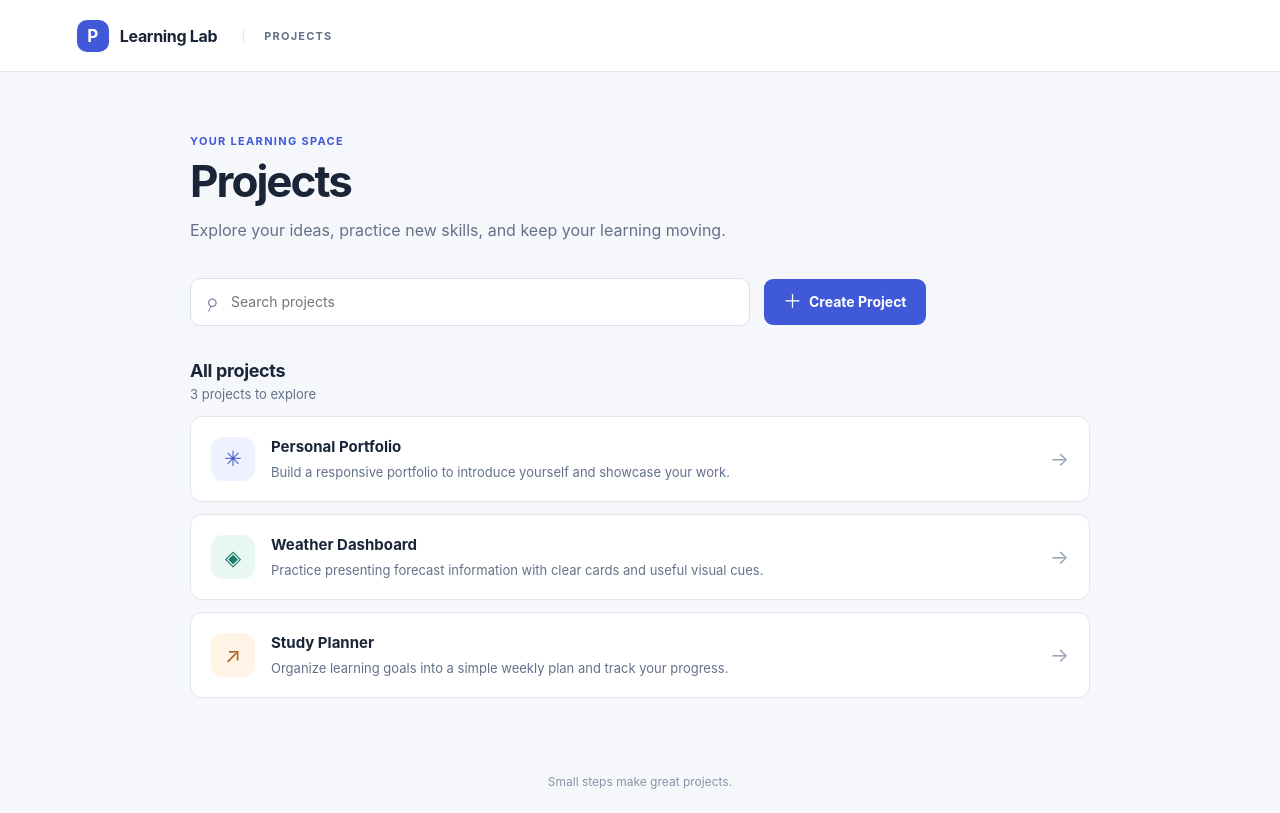
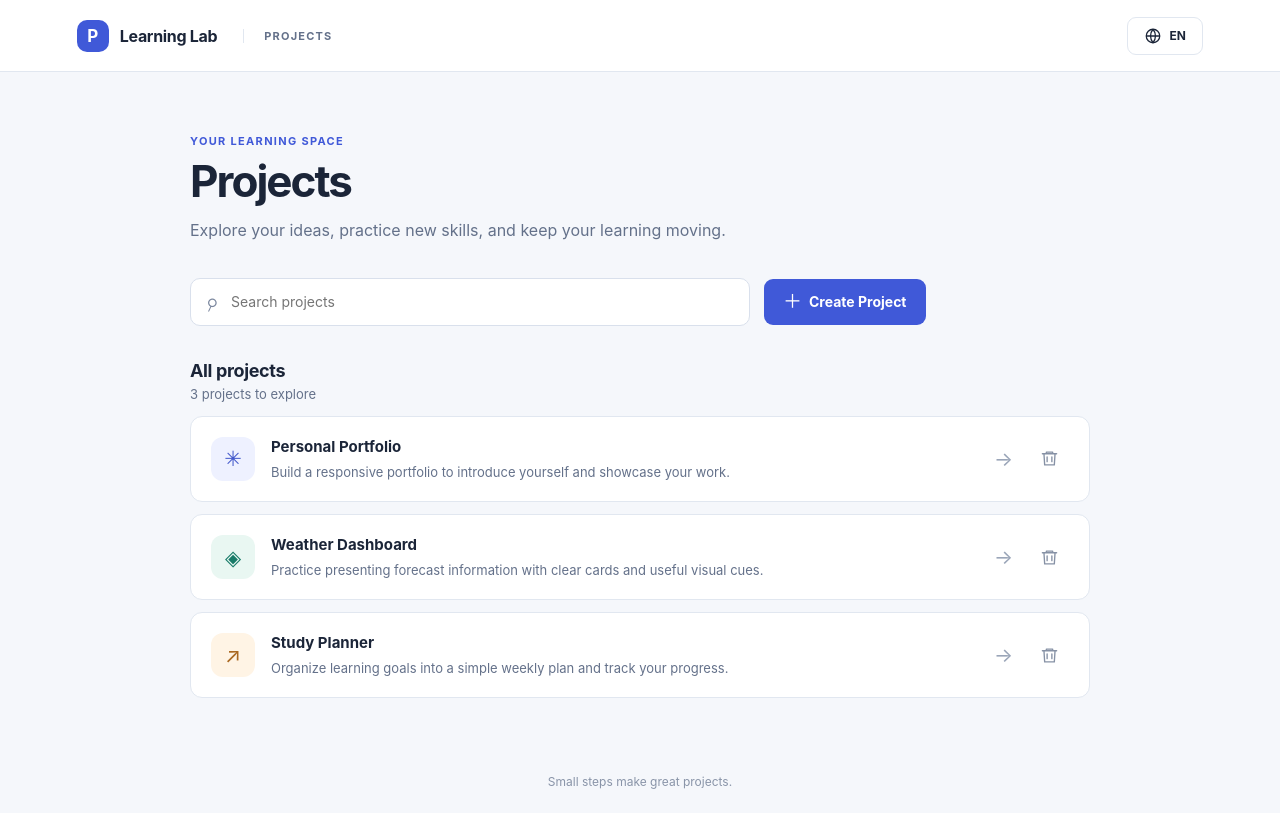
Before and after one commit to Alexim71/projects-codex-test, a React (Vite) app: page / in a window 1280 px wide. Built offline with nearby package versions, Linux system fonts and the light colour scheme.

Commit message:
Add project deletion, language toggle, and detail pages
* Add project details and language switching

* Style project detail and delete controls

```diff
--- a/src/pages/ProjectsPage.css
+++ b/src/pages/ProjectsPage.css
@@ -1,5 +1,8 @@
 .projects-page { min-height: 100vh; display: flex; flex-direction: column; }
 .page-header { height: 72px; padding: 0 clamp(20px, 6vw, 88px); display: flex; align-items: center; gap: 11px; border-bottom: 1px solid var(--line); background: var(--surface); }
+.language-toggle { width: 76px; min-height: 38px; display: inline-flex; align-items: center; justify-content: center; gap: 7px; margin-left: auto; border: 1px solid var(--line); border-radius: 9px; color: var(--ink); background: var(--surface); font-size: 12px; font-weight: 700; }
+.language-toggle:hover { border-color: #c9d2e2; background: #f7f8fb; }
+.language-toggle svg { width: 18px; height: 18px; }
 .brand-mark { width: 32px; height: 32px; display: grid; place-items: center; border-radius: 10px; color: #fff; background: var(--accent); font-size: 17px; font-weight: 750; }
 .brand-name { color: var(--ink); font-weight: 700; letter-spacing: -.02em; }
 .header-label { margin-left: 15px; padding-left: 20px; border-left: 1px solid var(--line); color: var(--muted); font-size: 11px; font-weight: 700; letter-spacing: .11em; }
@@ -41,13 +44,25 @@
 .project-list { display: grid; gap: 12px; margin: 0; padding: 0; list-style: none; }
 .project-card { min-width: 0; display: flex; align-items: center; gap: 16px; padding: 19px 20px; border: 1px solid var(--line); border-radius: 12px; background: var(--surface); transition: border-color .16s ease, box-shadow .16s ease, transform .16s ease; }
 .project-card:hover { transform: translateY(-1px); border-color: #c9d2e2; box-shadow: 0 8px 20px rgb(34 51 84 / 5%); }
+.project-card-link { min-width: 0; flex: 1; display: flex; align-items: center; gap: 16px; padding: 0; border: 0; color: inherit; text-align: left; background: transparent; cursor: pointer; }
+.project-card-link:focus-visible { border-radius: 8px; outline: 3px solid rgb(64 89 216 / 30%); outline-offset: 4px; }
 .project-symbol { width: 44px; height: 44px; flex: 0 0 44px; display: grid; place-items: center; border-radius: 12px; color: #4359cb; background: #eef1ff; font-size: 21px; }
 .symbol-1 { color: #187b68; background: #e9f7f2; }
 .symbol-2 { color: #aa6821; background: #fff4e5; }
 .project-details { min-width: 0; flex: 1; }
-.project-details h3 { margin: 0 0 5px; color: var(--ink); font-size: 15px; line-height: 1.4; overflow-wrap: anywhere; }
-.project-details p { margin: 0; color: var(--muted); font-size: 13px; line-height: 1.55; overflow-wrap: anywhere; }
+.project-title { display: block; margin: 0 0 5px; color: var(--ink); font-size: 15px; font-weight: 700; line-height: 1.4; overflow-wrap: anywhere; }
+.project-description { display: block; margin: 0; color: var(--muted); font-size: 13px; line-height: 1.55; overflow-wrap: anywhere; }
 .project-arrow { color: #9aa5b8; font-size: 20px; }
+.delete-button { width: 40px; height: 40px; flex: 0 0 40px; display: grid; place-items: center; border: 0; border-radius: 9px; color: #8691a5; background: transparent; }
+.delete-button svg { width: 19px; height: 19px; }
+.delete-button:hover { color: #b42338; background: #fff0f1; }
+.back-button { display: inline-flex; align-items: center; gap: 8px; margin: 0 0 30px; padding: 8px 0; border: 0; color: var(--accent); background: transparent; font-size: 14px; font-weight: 650; }
+.back-button:hover { color: var(--accent-dark); }
+.detail-intro { margin-bottom: 26px; }
+.project-info-card { padding: 26px; border: 1px solid var(--line); border-radius: 14px; background: var(--surface); box-shadow: 0 12px 32px rgb(34 51 84 / 5%); }
+.project-info-card h2 { margin: 0 0 22px; color: var(--ink); font-size: 20px; }
+.project-info-card h3 { margin: 0 0 8px; color: #35415a; font-size: 13px; }
+.project-info-card p { margin: 0; color: var(--muted); font-size: 15px; line-height: 1.7; overflow-wrap: anywhere; }
 .empty-state { padding: 46px 20px; border: 1px dashed #d4dcea; border-radius: 12px; text-align: center; background: rgb(255 255 255 / 55%); }
 .empty-icon { width: 42px; height: 42px; display: inline-grid; place-items: center; margin-bottom: 10px; border-radius: 50%; color: var(--accent); background: var(--soft-accent); font-size: 25px; }
 .empty-state h3 { margin: 0 0 6px; color: var(--ink); font-size: 16px; }
@@ -56,8 +71,9 @@
 .visually-hidden { position: absolute; width: 1px; height: 1px; padding: 0; margin: -1px; overflow: hidden; clip: rect(0, 0, 0, 0); white-space: nowrap; border: 0; }
 
 @media (max-width: 600px) {
-  .page-header { height: 62px; padding: 0 20px; }
+  .page-header { height: 62px; padding: 0 18px; }
   .header-label { margin-left: 8px; padding-left: 13px; }
+  .language-toggle { width: 68px; min-height: 36px; }
   .projects-content { width: calc(100% - 36px); padding: 40px 0 42px; }
   .intro { margin-bottom: 25px; }
   .intro-copy { font-size: 14px; }
@@ -68,9 +84,13 @@
   .field textarea { min-height: 116px; }
   .form-actions { flex-direction: column-reverse; }
   .form-actions .button { width: 100%; min-height: 46px; }
-  .project-card { align-items: flex-start; gap: 12px; padding: 15px 13px; }
+  .project-card { align-items: center; gap: 6px; padding: 13px 10px; }
+  .project-card-link { align-items: flex-start; gap: 10px; }
   .project-symbol { width: 38px; height: 38px; flex-basis: 38px; border-radius: 10px; }
   .project-arrow { display: none; }
-  .project-details h3 { font-size: 14px; }
-  .project-details p { font-size: 12px; }
+  .project-title { font-size: 14px; }
+  .project-description { font-size: 12px; }
+  .delete-button { width: 38px; height: 38px; flex-basis: 38px; }
+  .project-info-card { padding: 21px 17px; }
+  .back-button { margin-bottom: 24px; }
 }
--- a/src/pages/ProjectsPage.tsx
+++ b/src/pages/ProjectsPage.tsx
@@ -8,9 +8,42 @@ type Project = {
 }
 
 type ProjectForm = Pick<Project, 'name' | 'description'>
-type FormErrors = Partial<ProjectForm>
+type FormErrors = Partial<Record<keyof ProjectForm, boolean>>
+type Language = 'en' | 'ru'
 
 const STORAGE_KEY = 'projects-codex-test:projects'
+const LANGUAGE_KEY = 'projects-codex-test:language'
+
+const copy = {
+  en: {
+    brand: 'Learning Lab', headerLabel: 'PROJECTS', eyebrow: 'YOUR LEARNING SPACE',
+    title: 'Projects', intro: 'Explore your ideas, practice new skills, and keep your learning moving.',
+    searchLabel: 'Search projects by name', searchPlaceholder: 'Search projects', create: 'Create Project',
+    startNew: 'START SOMETHING NEW', createTitle: 'Create a project', closeForm: 'Close project form',
+    name: 'Project name', description: 'Description', namePlaceholder: 'e.g. Book review website',
+    descriptionPlaceholder: 'What will you learn or build?', requiredName: 'Enter a project name.',
+    requiredDescription: 'Enter a project description.', cancel: 'Cancel', save: 'Save project',
+    allProjects: 'All projects', projectsToExplore: (count: number) => `${count} project${count === 1 ? '' : 's'} to explore`,
+    noProjects: 'No projects found', emptyHint: 'Try a different name, or create a new project to get started.',
+    footer: 'Small steps make great projects.', deleteProject: (name: string) => `Delete ${name}`,
+    openProject: (name: string) => `Open ${name}`, back: 'Back to projects', detailsEyebrow: 'PROJECT OVERVIEW',
+    detailsTitle: 'About this project', descriptionLabel: 'Description', languageLabel: 'Switch language to Russian',
+  },
+  ru: {
+    brand: 'Учебная лаборатория', headerLabel: 'ПРОЕКТЫ', eyebrow: 'ВАШЕ ПРОСТРАНСТВО ДЛЯ ОБУЧЕНИЯ',
+    title: 'Проекты', intro: 'Развивайте идеи, осваивайте навыки и продолжайте учиться.',
+    searchLabel: 'Поиск проектов по названию', searchPlaceholder: 'Поиск проектов', create: 'Создать проект',
+    startNew: 'НАЧНИТЕ НОВЫЙ ПРОЕКТ', createTitle: 'Создать проект', closeForm: 'Закрыть форму проекта',
+    name: 'Название проекта', description: 'Описание', namePlaceholder: 'Например, сайт с обзорами книг',
+    descriptionPlaceholder: 'Чему вы научитесь или что создадите?', requiredName: 'Введите название проекта.',
+    requiredDescription: 'Введите описание проекта.', cancel: 'Отмена', save: 'Сохранить проект',
+    allProjects: 'Все проекты', projectsToExplore: (count: number) => `Проектов для изучения: ${count}`,
+    noProjects: 'Проекты не найдены', emptyHint: 'Попробуйте другое название или создайте новый проект.',
+    footer: 'Большие проекты начинаются с маленьких шагов.', deleteProject: (name: string) => `Удалить проект «${name}»`,
+    openProject: (name: string) => `Открыть проект «${name}»`, back: 'Назад к проектам', detailsEyebrow: 'О ПРОЕКТЕ',
+    detailsTitle: 'Информация о проекте', descriptionLabel: 'Описание', languageLabel: 'Переключить язык на английский',
+  },
+} satisfies Record<Language, Record<string, string | ((count: number) => string) | ((name: string) => string)>>
 
 const sampleProjects: Project[] = [
   {
@@ -51,6 +84,16 @@ function readProjects(): Project[] {
   }
 }
 
+function readProjectRoute(): string | null {
+  const match = window.location.hash.match(/^#\/projects\/(.+)$/)
+  if (!match) return null
+  try {
+    return decodeURIComponent(match[1])
+  } catch {
+    return null
+  }
+}
+
 function makeProjectId() {
   return globalThis.crypto?.randomUUID?.() ?? `project-${Date.now()}`
 }
@@ -61,6 +104,9 @@ function ProjectsPage() {
   const [isFormOpen, setIsFormOpen] = useState(false)
   const [form, setForm] = useState<ProjectForm>({ name: '', description: '' })
   const [errors, setErrors] = useState<FormErrors>({})
+  const [language, setLanguage] = useState<Language>(() => window.localStorage.getItem(LANGUAGE_KEY) === 'ru' ? 'ru' : 'en')
+  const [selectedProjectId, setSelectedProjectId] = useState<string | null>(readProjectRoute)
+  const t = copy[language]
 
   useEffect(() => {
     try {
@@ -70,10 +116,29 @@ function ProjectsPage() {
     }
   }, [projects])
 
+  useEffect(() => {
+    try {
+      window.localStorage.setItem(LANGUAGE_KEY, language)
+    } catch {
+      // Language selection remains usable when browser storage is unavailable or full.
+    }
+  }, [language])
+
+  useEffect(() => {
+    const syncRoute = () => setSelectedProjectId(readProjectRoute())
+    window.addEventListener('hashchange', syncRoute)
+    window.addEventListener('popstate', syncRoute)
+    return () => {
+      window.removeEventListener('hashchange', syncRoute)
+      window.removeEventListener('popstate', syncRoute)
+    }
+  }, [])
+
   const normalizedQuery = query.trim().toLowerCase()
   const filteredProjects = normalizedQuery
     ? projects.filter((project) => project.name.toLowerCase().includes(normalizedQuery))
     : projects
+  const selectedProject = projects.find((project) => project.id === selectedProjectId)
 
   function resetForm() {
     setForm({ name: '', description: '' })
@@ -84,8 +149,8 @@ function ProjectsPage() {
   function handleSave(event: FormEvent<HTMLFormElement>) {
     event.preventDefault()
     const nextErrors: FormErrors = {}
-    if (!form.name.trim()) nextErrors.name = 'Enter a project name.'
-    if (!form.description.trim()) nextErrors.description = 'Enter a project description.'
+    if (!form.name.trim()) nextErrors.name = true
+    if (!form.description.trim()) nextErrors.description = true
     setErrors(nextErrors)
     if (Object.keys(nextErrors).length > 0) return
 
@@ -104,34 +169,77 @@ function ProjectsPage() {
     if (value.trim()) setErrors((current) => ({ ...current, [field]: undefined }))
   }
 
+  function openProject(project: Project) {
+    window.history.pushState(null, '', `${window.location.pathname}${window.location.search}#/projects/${encodeURIComponent(project.id)}`)
+    setSelectedProjectId(project.id)
+  }
+
+  function deleteProject(projectId: string) {
+    setProjects((current) => current.filter((project) => project.id !== projectId))
+  }
+
+  function showProjectList() {
+    window.history.pushState(null, '', `${window.location.pathname}${window.location.search}#/`)
+    setSelectedProjectId(null)
+  }
+
   return (
     <main className="projects-page">
       <header className="page-header">
         <div className="brand-mark" aria-hidden="true">P</div>
-        <span className="brand-name">Learning Lab</span>
-        <span className="header-label">PROJECTS</span>
+        <span className="brand-name">{t.brand}</span>
+        <span className="header-label">{t.headerLabel}</span>
+        <button
+          className="language-toggle"
+          type="button"
+          onClick={() => setLanguage((current) => current === 'en' ? 'ru' : 'en')}
+          aria-label={t.languageLabel}
+          title={t.languageLabel}
+        >
+          <svg aria-hidden="true" viewBox="0 0 24 24" fill="none" stroke="currentColor" strokeWidth="1.7">
+            <circle cx="12" cy="12" r="9" />
+            <path d="M3 12h18M12 3a14 14 0 0 1 0 18m0-18a14 14 0 0 0 0 18" />
+          </svg>
+          <span>{language.toUpperCase()}</span>
+        </button>
       </header>
 
+      {selectedProject ? (
+        <section className="projects-content project-page" aria-labelledby="page-title">
+          <button className="back-button" type="button" onClick={showProjectList}>
+            <span aria-hidden="true">←</span> {t.back}
+          </button>
+          <div className="intro detail-intro">
+            <p className="eyebrow">{t.detailsEyebrow}</p>
+            <h1 id="page-title">{selectedProject.name}</h1>
+          </div>
+          <article className="project-info-card">
+            <h2>{t.detailsTitle}</h2>
+            <h3>{t.descriptionLabel}</h3>
+            <p>{selectedProject.description}</p>
+          </article>
+        </section>
+      ) : (
         <section className="projects-content" aria-labelledby="page-title">
           <div className="intro">
-          <p className="eyebrow">YOUR LEARNING SPACE</p>
-          <h1 id="page-title">Projects</h1>
-          <p className="intro-copy">Explore your ideas, practice new skills, and keep your learning moving.</p>
+            <p className="eyebrow">{t.eyebrow}</p>
+            <h1 id="page-title">{t.title}</h1>
+            <p className="intro-copy">{t.intro}</p>
           </div>
 
           <div className="project-toolbar">
             <label className="search-box">
               <span className="search-icon" aria-hidden="true">⌕</span>
-            <span className="visually-hidden">Search projects by name</span>
+              <span className="visually-hidden">{t.searchLabel}</span>
               <input
                 type="search"
                 value={query}
                 onChange={(event) => setQuery(event.target.value)}
-              placeholder="Search projects"
+                placeholder={t.searchPlaceholder}
               />
             </label>
             <button className="button button-primary create-button" type="button" onClick={() => setIsFormOpen(true)}>
-            <span aria-hidden="true">＋</span> Create Project
+              <span aria-hidden="true">＋</span> {t.create}
             </button>
           </div>
 
@@ -139,14 +247,14 @@ function ProjectsPage() {
             <section className="form-panel" aria-labelledby="form-title">
               <div className="form-heading">
                 <div>
-                <p className="eyebrow">START SOMETHING NEW</p>
-                <h2 id="form-title">Create a project</h2>
+                  <p className="eyebrow">{t.startNew}</p>
+                  <h2 id="form-title">{t.createTitle}</h2>
                 </div>
-              <button className="icon-button" type="button" onClick={resetForm} aria-label="Close project form">×</button>
+                <button className="icon-button" type="button" onClick={resetForm} aria-label={t.closeForm}>×</button>
               </div>
               <form onSubmit={handleSave} noValidate>
                 <div className="field">
-                <label htmlFor="project-name">Project name</label>
+                  <label htmlFor="project-name">{t.name}</label>
                   <input
                     id="project-name"
                     autoFocus
@@ -154,12 +262,12 @@ function ProjectsPage() {
                     onChange={(event) => updateField('name', event.target.value)}
                     aria-invalid={Boolean(errors.name)}
                     aria-describedby={errors.name ? 'project-name-error' : undefined}
-                  placeholder="e.g. Book review website"
+                    placeholder={t.namePlaceholder}
                   />
-                {errors.name && <p className="field-error" id="project-name-error">{errors.name}</p>}
+                  {errors.name && <p className="field-error" id="project-name-error">{t.requiredName}</p>}
                 </div>
                 <div className="field">
-                <label htmlFor="project-description">Description</label>
+                  <label htmlFor="project-description">{t.description}</label>
                   <textarea
                     id="project-description"
                     rows={4}
@@ -167,13 +275,13 @@ function ProjectsPage() {
                     onChange={(event) => updateField('description', event.target.value)}
                     aria-invalid={Boolean(errors.description)}
                     aria-describedby={errors.description ? 'project-description-error' : undefined}
-                  placeholder="What will you learn or build?"
+                    placeholder={t.descriptionPlaceholder}
                   />
-                {errors.description && <p className="field-error" id="project-description-error">{errors.description}</p>}
+                  {errors.description && <p className="field-error" id="project-description-error">{t.requiredDescription}</p>}
                 </div>
                 <div className="form-actions">
-                <button className="button button-secondary" type="button" onClick={resetForm}>Cancel</button>
-                <button className="button button-primary" type="submit">Save project</button>
+                  <button className="button button-secondary" type="button" onClick={resetForm}>{t.cancel}</button>
+                  <button className="button button-primary" type="submit">{t.save}</button>
                 </div>
               </form>
             </section>
@@ -181,8 +289,8 @@ function ProjectsPage() {
 
           <div className="list-heading">
             <div>
-            <h2>All projects</h2>
-            <p>{projects.length} {projects.length === 1 ? 'project' : 'projects'} to explore</p>
+              <h2>{t.allProjects}</h2>
+              <p>{t.projectsToExplore(projects.length)}</p>
             </div>
           </div>
 
@@ -190,26 +298,34 @@ function ProjectsPage() {
             <ul className="project-list">
               {filteredProjects.map((project, index) => (
                 <li className="project-card" key={project.id}>
+                  <button className="project-card-link" type="button" onClick={() => openProject(project)} aria-label={t.openProject(project.name)}>
                     <span className={`project-symbol symbol-${index % 3}`} aria-hidden="true">
                       {['✳', '◈', '↗'][index % 3]}
                     </span>
-                <div className="project-details">
-                  <h3>{project.name}</h3>
-                  <p>{project.description}</p>
-                </div>
+                    <span className="project-details">
+                      <span className="project-title">{project.name}</span>
+                      <span className="project-description">{project.description}</span>
+                    </span>
                     <span className="project-arrow" aria-hidden="true">→</span>
+                  </button>
+                  <button className="delete-button" type="button" onClick={() => deleteProject(project.id)} aria-label={t.deleteProject(project.name)} title={t.deleteProject(project.name)}>
+                    <svg aria-hidden="true" viewBox="0 0 24 24" fill="none" stroke="currentColor" strokeWidth="1.7" strokeLinecap="round" strokeLinejoin="round">
+                      <path d="M3 6h18M8 6V4h8v2m3 0-.9 14H5.9L5 6m4 4v6m6-6v6" />
+                    </svg>
+                  </button>
                 </li>
               ))}
             </ul>
           ) : (
             <div className="empty-state" role="status">
               <span className="empty-icon" aria-hidden="true">⌕</span>
-            <h3>No projects found</h3>
-            <p>Try a different name, or create a new project to get started.</p>
+              <h3>{t.noProjects}</h3>
+              <p>{t.emptyHint}</p>
             </div>
           )}
         </section>
-      <footer className="page-footer">Small steps make great projects.</footer>
+      )}
+      <footer className="page-footer">{t.footer}</footer>
     </main>
   )
 }
```
Lines whose indentation alone changed are shown as unchanged.
